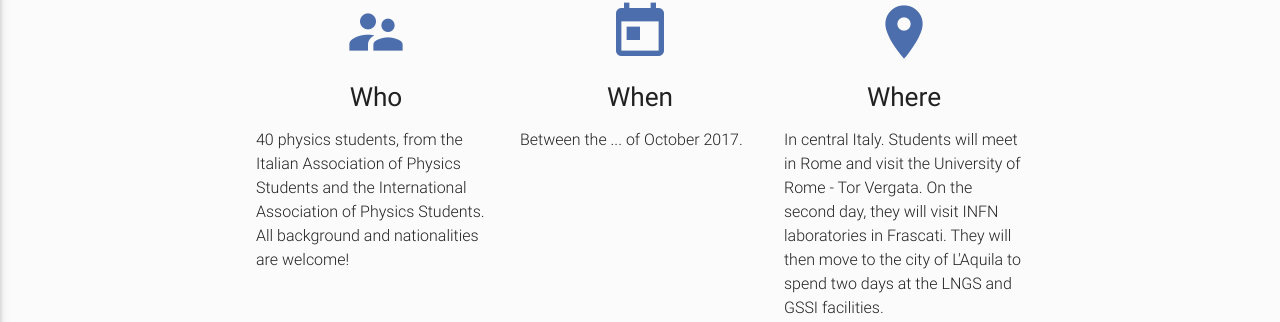
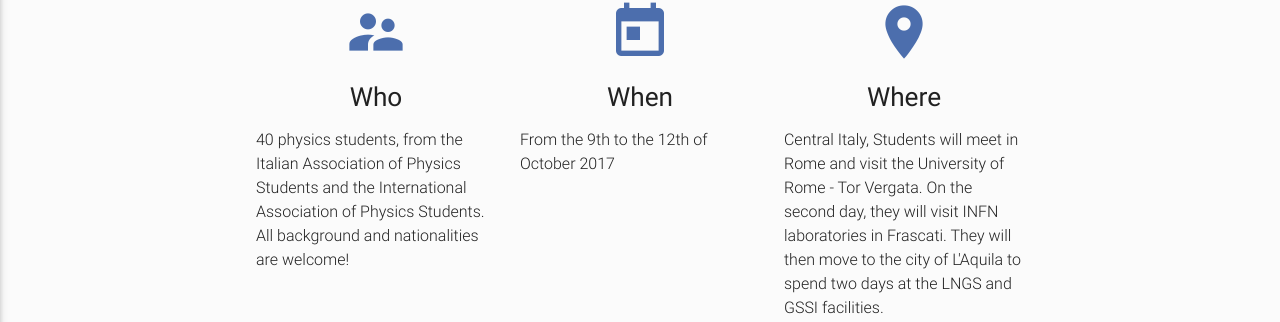
Before and after one commit to eligara/papap19, a Jekyll site: the page built from index.html, in a window 1280 px wide. Shown: the part 583-905 px from the top of the page. Built offline with Jekyll 4.4.1, drawn with Linux system fonts in a browser that asks for light colours; nearby versions of some CDN libraries.

Commit message:
Prova edit da Zenbook

```diff
--- a/_data/home.yml
+++ b/_data/home.yml
@@ -2,9 +2,9 @@ banner: img/banner.png
 
 who: "40 physics students, from the Italian Association of Physics Students and the International Association of Physics Students. All background and nationalities are welcome!"
 
-when: "Between the ... of October 2017."
+when: "From the 9th to the 12th of October 2017"
 
-where: "In central Italy. Students will meet in Rome and visit the University of Rome - Tor Vergata. On the second day, they will visit INFN laboratories in Frascati. They will then move to the city of L'Aquila to spend two days at the LNGS and GSSI facilities."
+where: "Central Italy, Students will meet in Rome and visit the University of Rome - Tor Vergata. On the second day, they will visit INFN laboratories in Frascati. They will then move to the city of L'Aquila to spend two days at the LNGS and GSSI facilities."
 
 slideshow:
   - img: img/LNGS_home.jpg
```
